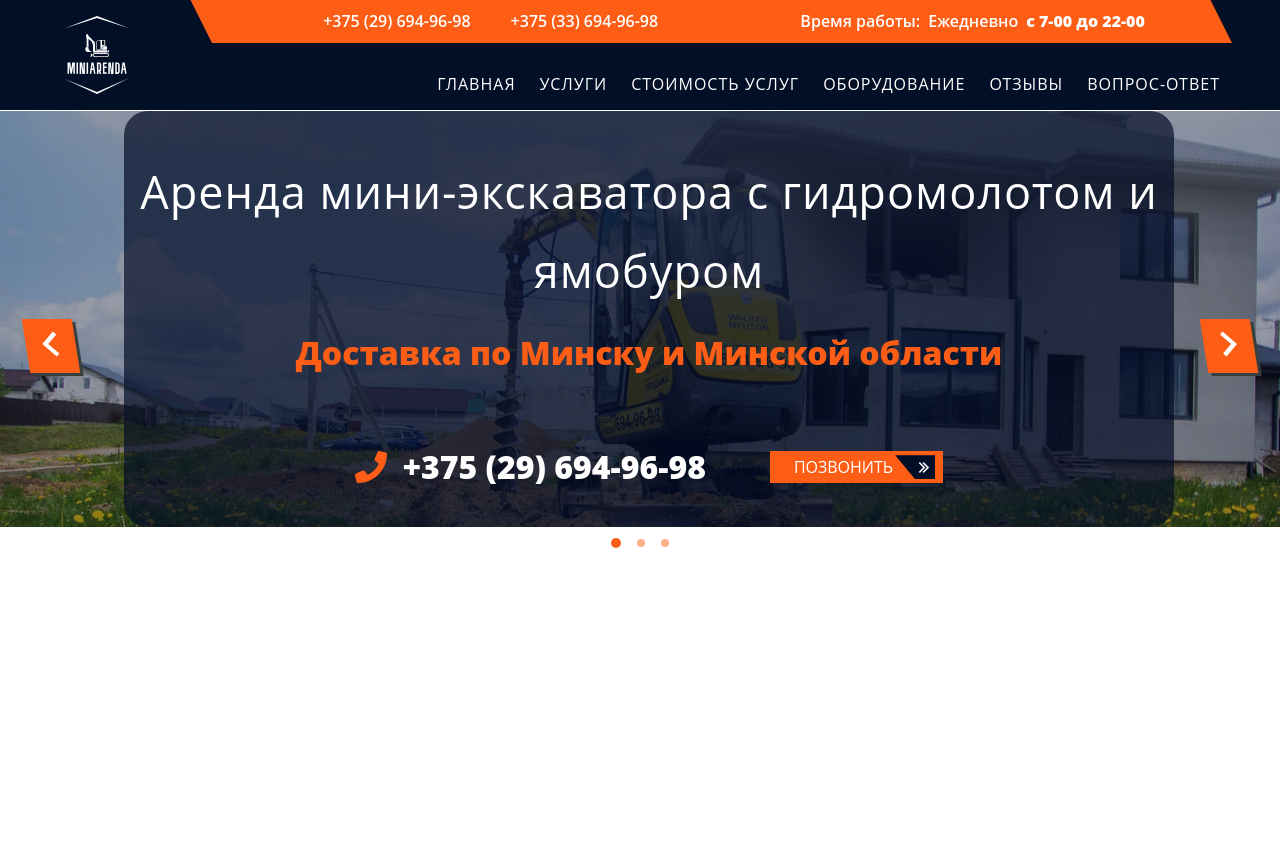
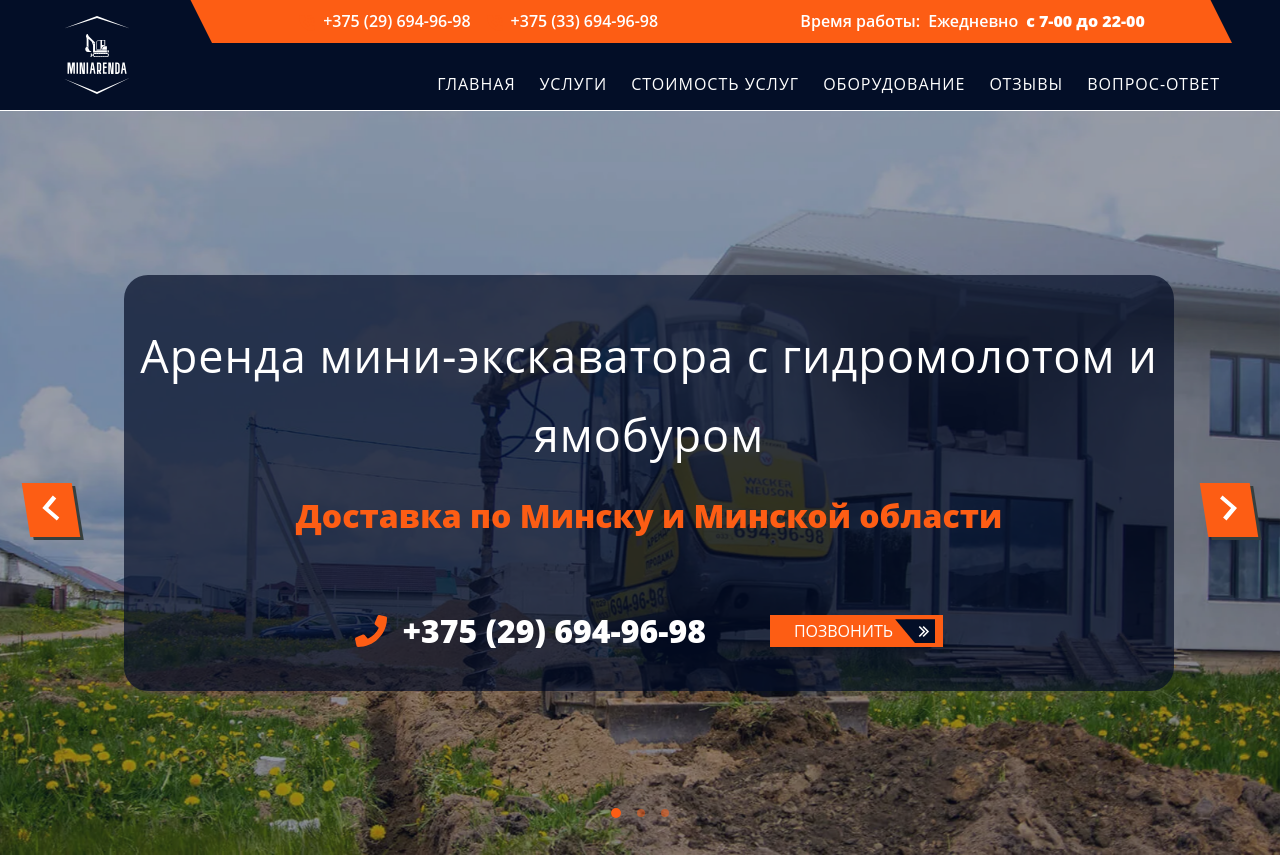
Before and after one commit to TanyaDanilovich/miniarenda_styled, a React (Vite) app: page / in a window 1280 px wide. Shown: the top 857 px of the page. Built offline with nearby package versions, Linux system fonts and the light colour scheme.

Commit message:
fix AppCarousel

```diff
--- a/src/shared/ui/rating/Rating.tsx
+++ b/src/shared/ui/rating/Rating.tsx
@@ -69,7 +69,8 @@ const Stars = styled.span<{
     --gap:${({$gap}) => $gap}px;
     --active:${({$active}) => $active};
     --inactive:${({$inactive}) => $inactive};
-    display:inline-block;
+    display:block;
+    margin-inline:auto;
     height:var(--size);
     width:calc(var(--stars) * var(--size) + (var(--stars) - 1) * var(--gap) + var(--gap));
     background:linear-gradient(
--- a/src/shared/ui/slider/AppCarousel.tsx
+++ b/src/shared/ui/slider/AppCarousel.tsx
@@ -9,8 +9,7 @@ import {DotButton} from './CarouselDotButtons';
 import {
     S_AppCarouselArrowButtonsContainer,
     S_AppCarouselContainer, S_AppCarouselDotsContainer,
-    S_AppCarouselViewport,
-    S_AppCarouselWrapper
+    S_AppCarouselViewport
 } from './appCarouselStyle';
 
 
@@ -20,30 +19,25 @@ export type CarouselAutoplayOptions = {
 }
 
 export type CarouselProps = {
-    id: string
     options?: EmblaOptionsType
     autoplay?: CarouselAutoplayOptions
     showDots?: boolean
     showArrows?: boolean
     children: React.ReactNode
-    className?: string,
     callback?: () => void // Колбек для событий
     eventType?: EmblaEventType,
-    $height: number
 }
 
 
 export const AppCarousel = ({
-                                id,
+
                                      options = {},
                                      autoplay,
                                      showDots = true,
                                      showArrows = true,
-                                className,
                                      callback = () => {
                                      },
                                      eventType = 'select',
-                                $height,
                                      children
                                  }: CarouselProps) => {
     const [emblaRef, emblaApi] = useEmblaCarousel(options, [Autoplay({...autoplay})])
@@ -81,10 +75,8 @@ export const AppCarousel = ({
 
     }, [emblaApi, callback, eventType])
 
-    console.log("AppCarousel - ", $height)
-
     return (
-        <S_AppCarouselWrapper id = {id} className = {className} $vh = {$height}>
+        <>
 
             <S_AppCarouselViewport ref = {emblaRef}>
                 <S_AppCarouselContainer>
@@ -109,6 +101,6 @@ export const AppCarousel = ({
             </S_AppCarouselDotsContainer>}
 
 
-        </S_AppCarouselWrapper>
+        </>
     )
 }
--- a/src/shared/ui/slider/appCarouselStyle.ts
+++ b/src/shared/ui/slider/appCarouselStyle.ts
@@ -1,10 +1,10 @@
 import styled from 'styled-components';
 
 
-export const S_AppCarouselWrapper = styled.section<{ $vh?: number }>`
+export const S_AppCarouselWrapper = styled.section<{ $height?: number }>`
     position:relative;
     width:100%;
-    height:${({$vh}) => `${$vh}px`} | 100%;
+    height:${({$height}) => `${$height}px` || "100%"};
     margin:0 auto;
     /* те же CSS-переменные, что ты использовала */
     --slide-spacing:0px;
--- a/src/widgets/clients/ClientsSwiper/ClientsCarousel.tsx
+++ b/src/widgets/clients/ClientsSwiper/ClientsCarousel.tsx
@@ -1,14 +1,18 @@
 import styled from 'styled-components';
 import type {EmblaOptionsType} from 'embla-carousel';
-import {AppCarousel} from '../../../shared/ui/slider/AppCarousel';
 import {S_ImageContainer} from '../../../shared/styled/S_ImageContainer';
 import img1 from '../../../assets/images/clients/aquapark.png';
 import img2 from '../../../assets/images/clients/gavan.webp';
 import img3 from '../../../assets/images/clients/stroytrest.webp';
 import img4 from '../../../assets/images/clients/world.webp';
+import {S_AppCarouselWrapper} from '../../../shared/ui/slider/appCarouselStyle';
+import {AppCarousel} from '../../../shared/ui/slider/AppCarousel';
 
+export type ClientsCarouselProps = {
+    className?: string,
+}
 
-export const ClientsCarousel = () => {
+export const ClientsCarousel = ({className}: ClientsCarouselProps) => {
     const carouselOptions: EmblaOptionsType = {
         loop: true,
         //align: 'center',
@@ -23,12 +27,11 @@ export const ClientsCarousel = () => {
     }
 
     return (
-        <S_ClientsCarousel id = "clients-carousel"
-                           options = {carouselOptions}
+        <S_ClientsCarousel id = "clients-carousel" className = {className}>
+            <AppCarousel options = {carouselOptions}
                          autoplay = {autoplayConfig}
                          showDots = {false}
                          showArrows = {false}>
-
                 <S_ImageContainer>
                     <img src = {img1} alt = {"alt"}/>
                 </S_ImageContainer>
@@ -44,12 +47,12 @@ export const ClientsCarousel = () => {
                 <S_ImageContainer>
                     <img src = {img4} alt = {"alt"}/>
                 </S_ImageContainer>
-
+            </AppCarousel>
         </S_ClientsCarousel>
     )
 }
 
-const S_ClientsCarousel = styled(AppCarousel)`
+const S_ClientsCarousel = styled(S_AppCarouselWrapper)`
 
     height:100%;
 
--- a/src/widgets/heroCarousel/HeroCarousel.tsx
+++ b/src/widgets/heroCarousel/HeroCarousel.tsx
@@ -3,20 +3,26 @@ import {HeroSlide} from './HeroSlide';
 import styled from 'styled-components';
 import {
     S_AppCarouselArrowButtonsContainer,
-    S_AppCarouselDotsContainer
+    S_AppCarouselDotsContainer,
+    S_AppCarouselWrapper
 } from '../../shared/ui/slider/appCarouselStyle';
 import type {EmblaOptionsType} from 'embla-carousel';
+import {useDebouncedWindowSize} from '../../shared/hooks/useDebounsedWindowSize';
 import {AppCarousel} from '../../shared/ui/slider/AppCarousel';
-import {useDebouncedWindowSize} from '../../shared/hooks/useDebounsedWindowSize';
 
-export const HeroCarousel = () => {
+
+export type HeroCarouselProps = {
+    className?: string,
+}
+
+export const HeroCarousel = ({className}: HeroCarouselProps) => {
     const carouselOptions: EmblaOptionsType = {
         loop: true,
         //align: 'center',
         slidesToScroll: 1  // Явно указываем
     }
     const {height} = useDebouncedWindowSize();
-    console.log("HeroCarousel - ",height)
+    console.log("HeroCarousel - ", height)
 
     const autoplayConfig = {
         delay: 8000,
@@ -25,28 +31,25 @@ export const HeroCarousel = () => {
     }
 
     return (
-        <S_HeroCarousel as={AppCarousel} id = "main-hero-carousel"
-                        options = {carouselOptions}
-                        autoplay = {autoplayConfig}
-                        showDots = {true}
-                        showArrows = {true}
-                        $height={height}
-        >
-            {heroData.map((slide, index) => <HeroSlide {...slide} index = {index} key = {index}/>)}
+        <S_HeroCarousel id = {"main-hero-carousel"} className = {className} $height = {height*0.93}>
+            <AppCarousel options = {carouselOptions}
+                         autoplay = {autoplayConfig}
+                         showDots = {true}
+                         showArrows = {true}>
+                {heroData.map((slide, index) => <HeroSlide {...slide} index = {index} key = {index}/>)}
+            </AppCarousel>
         </S_HeroCarousel>
     )
 }
 
-const S_HeroCarousel = styled.section`
-
-
+const S_HeroCarousel = styled(S_AppCarouselWrapper)`
 
     ${S_AppCarouselArrowButtonsContainer}{
         justify-content:space-between;
     }
 
     ${S_AppCarouselDotsContainer}{
-        bottom:-5%;
+        bottom:5%;
         display:flex;
         justify-content:center;
         align-items:center;
--- a/src/widgets/reviews/reviewsCarousel/ReviewCarousel.tsx
+++ b/src/widgets/reviews/reviewsCarousel/ReviewCarousel.tsx
@@ -2,16 +2,21 @@ import type {EmblaOptionsType} from 'embla-carousel';
 import {reviewsData} from '../reviewData';
 import {ReviewSlide} from './ReviewSlide';
 import styled from 'styled-components';
-import {AppCarousel} from '../../../shared/ui/slider/AppCarousel';
 import {
-    S_AppCarouselArrowButtonsContainer, S_AppCarouselContainer,
-    S_AppCarouselDotsContainer
+    S_AppCarouselArrowButtonsContainer,
+    S_AppCarouselContainer,
+    S_AppCarouselDotsContainer,
+    S_AppCarouselWrapper
 } from '../../../shared/ui/slider/appCarouselStyle';
 import {useCallback, useState} from 'react';
 import {S_AppCarouselArrowButton} from '../../../shared/ui/slider/CarouselArrowButtons';
+import {AppCarousel} from '../../../shared/ui/slider/AppCarousel';
 
+export type ReviewCarouselProps = {
+    className?: string,
+}
 
-export const ReviewCarousel = () => {
+export const ReviewCarousel = ({className}: ReviewCarouselProps) => {
     const [close, setClose] = useState<boolean | null>(null)
     const resetClose = () => setClose(null)
 
@@ -26,7 +31,7 @@ export const ReviewCarousel = () => {
 
     // Настройки автопрокрутки с debounce
     const autoplayConfig = {
-        delay: 2000,
+        delay: 8000,
         stopOnInteraction: false,
         jump: false  // Плавный переход
     }
@@ -34,14 +39,14 @@ export const ReviewCarousel = () => {
     const onSlideChange = useCallback(() => setClose(true), []);
 
     return (
-        <S_ReviewsCarousel id = "reviews-carousel"
-                           options = {carouselOptions}
+        <S_ReviewsCarousel id = "reviews-carousel" className = {className}>
+            <AppCarousel options = {carouselOptions}
                          autoplay = {autoplayConfig}
                          showDots = {false}
                          showArrows = {true}
-                           callback = {onSlideChange} // Передаем колбек
-                           eventType = "select" // Слушаем событие выбора слайда
-        >
+                         callback = {onSlideChange}
+                         eventType = "select">
+
                 {reviewsData.map((review, index) =>
                     <ReviewSlide userName = {review.userName}
                                  reviewContent = {review.reviewContent}
@@ -49,13 +54,16 @@ export const ReviewCarousel = () => {
                                  resetClose = {resetClose}
                                  key = {`reviews-carousel-${index}`}
                     />)}
+            </AppCarousel>
         </S_ReviewsCarousel>
+
+
     )
 }
 
-const S_ReviewsCarousel = styled(AppCarousel)`
+const S_ReviewsCarousel = styled(S_AppCarouselWrapper)`
 
-    height:100%;
+
     padding-bottom:2rem;
     gap:2rem;
 
```
Also changed, not shown: src/shared/ui/slider/AppCarousel.d.ts (deleted, +0 -18 lines). Lines whose indentation alone changed are shown as unchanged.
